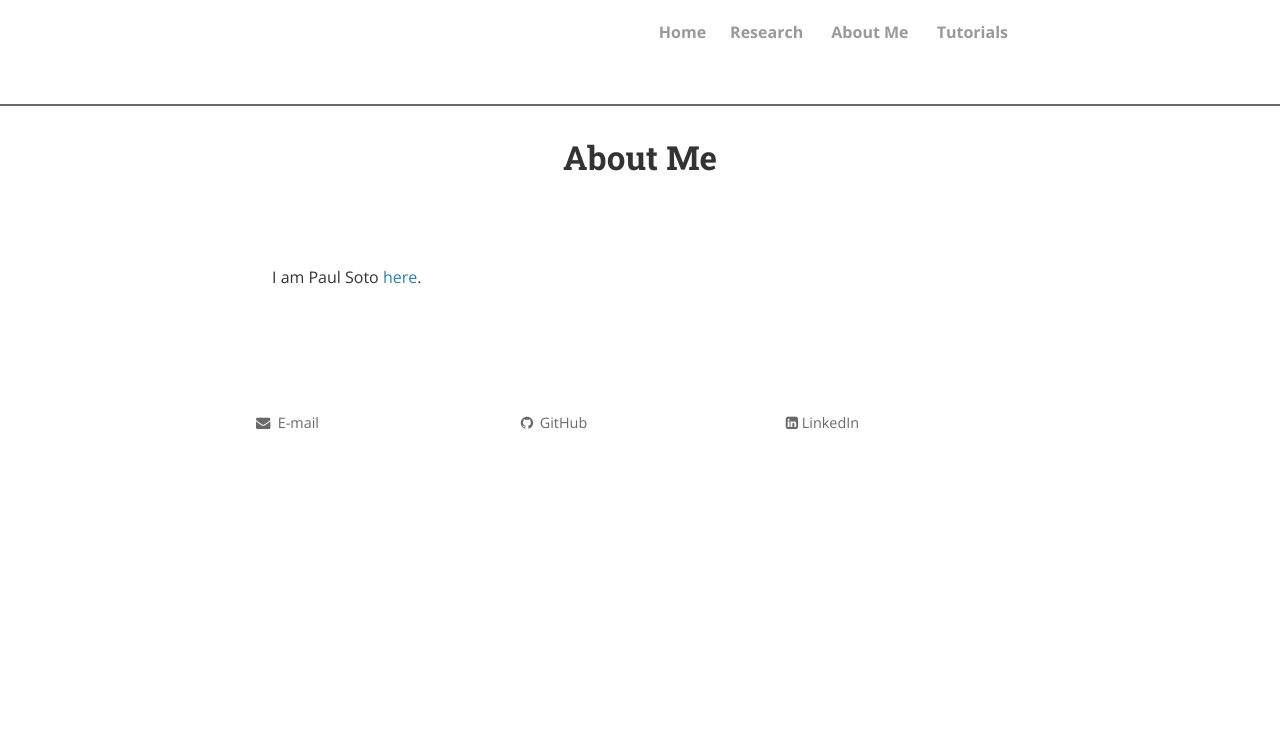
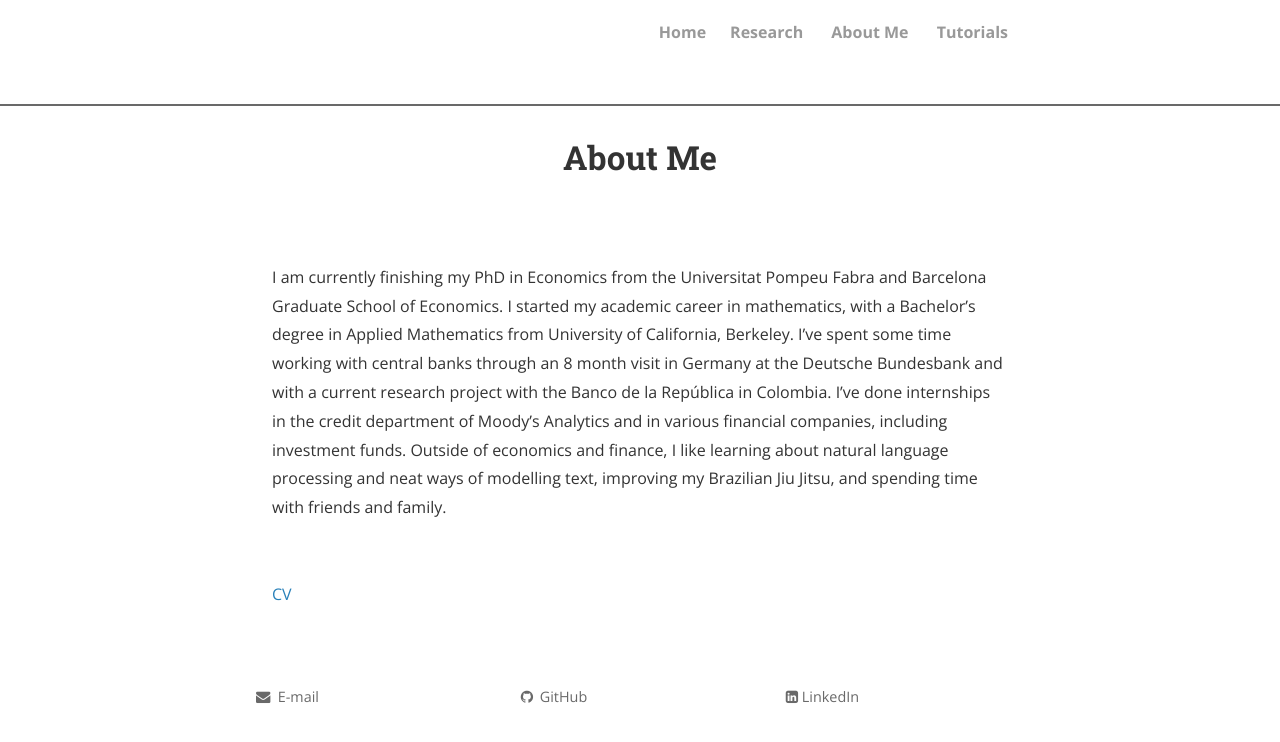
Before and after one commit to zsivine/zsivine.github.io, a Jekyll site: the page built from about.md, in a window 1280 px wide. Shown: the top 742 px of the page. Built offline with Jekyll 4.4.1, drawn with Linux system fonts in a browser that asks for light colours; nearby versions of some CDN libraries; comment, search, counter and statistics services are not loaded; a style sheet for code colours, icons or effects is not loaded.

Commit message:
formatting

```diff
--- a/about.md
+++ b/about.md
@@ -5,8 +5,9 @@ permalink: /about/
 ---
 <br>
 
-
-I am Paul Soto [here](https://github.com/pesoto).
-
+I am currently finishing my PhD in Economics from the Universitat Pompeu Fabra and Barcelona Graduate School of Economics. I started my academic career in mathematics, with a Bachelor's degree in Applied Mathematics from University of California, Berkeley. I've spent some time working with central banks through an 8 month visit in Germany at the Deutsche Bundesbank and with a current research project with the Banco de la Rep&uacute;blica in Colombia. I've done internships in the credit department of Moody's Analytics and in various financial companies, including investment funds. Outside of economics and finance, I like learning about natural language processing and neat ways of modelling text, improving my Brazilian Jiu Jitsu, and spending time with friends and family.
 <br>
 <br>
+<a href="pdf_server.php?file=soto-cv.pdf">CV</a>
+<br>
+<br>
```
Also changed, not shown: 1 other file.
